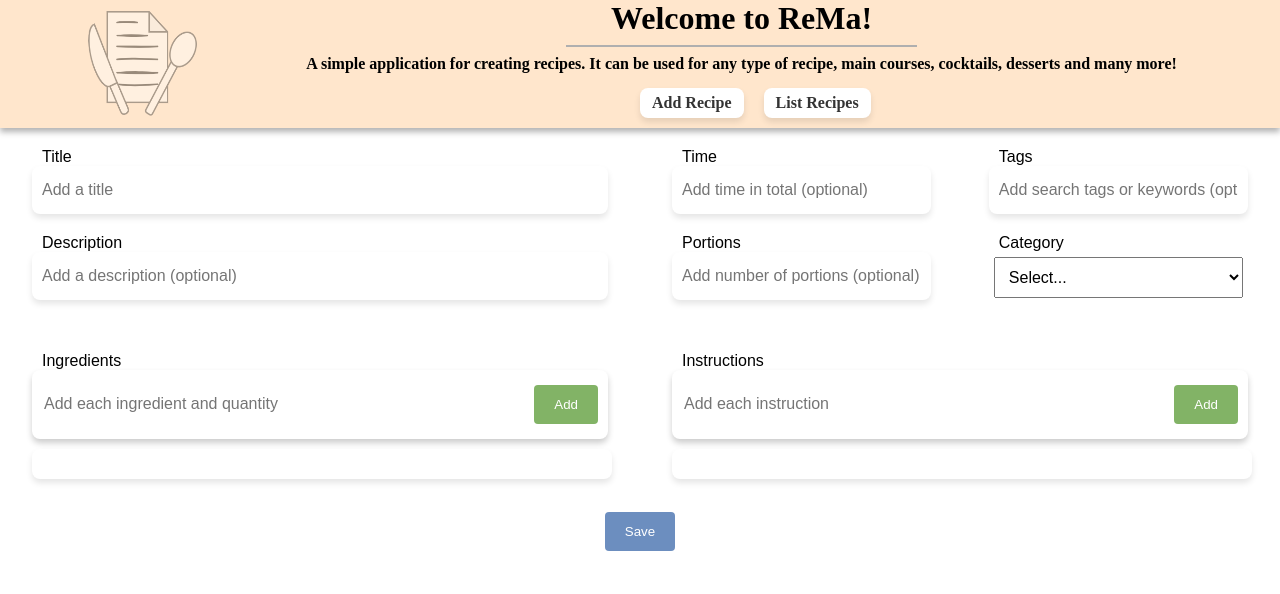
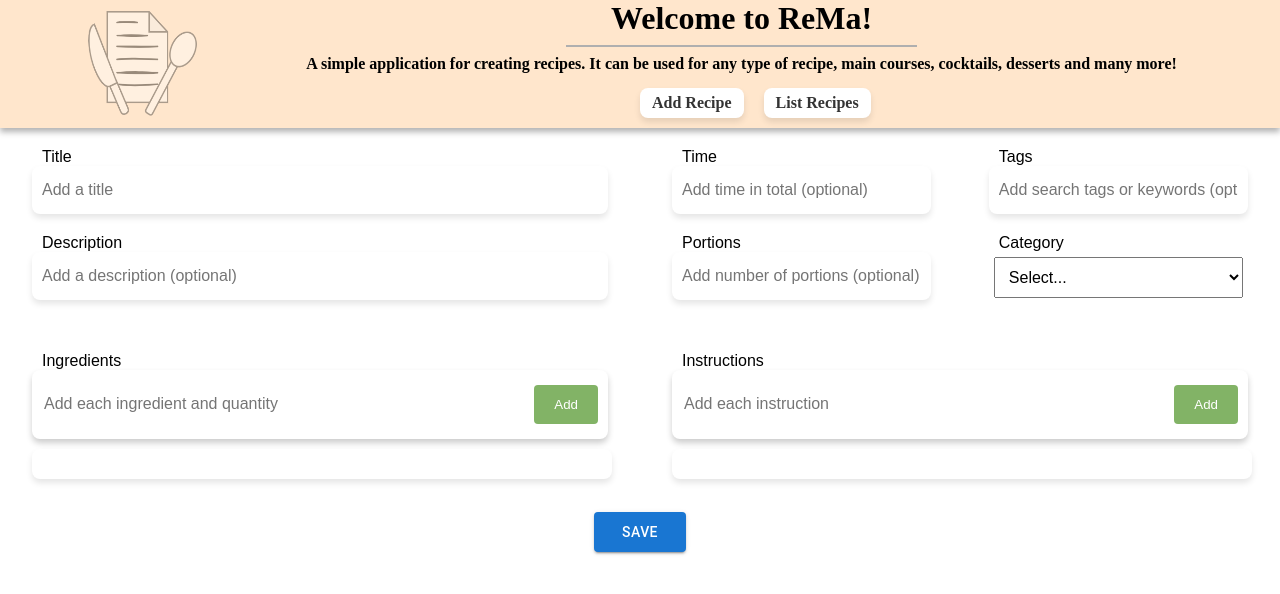
Before and after one commit to ktzanak/rema, a React (Vite) app in the folder rema-frontend/: page /add in a window 1280 px wide. Shown: the top 594 px of the page. Built offline with nearby package versions, Linux system fonts and the light colour scheme.

Commit message:
make use of the Button from MUI instead

```diff
--- a/rema-frontend/src/components/AddRecipe.jsx
+++ b/rema-frontend/src/components/AddRecipe.jsx
@@ -6,6 +6,7 @@ import IngredientsList from "./IngredientsList";
 import InstructionsList from "./InstructionsList";
 import RecipeInfo from "./RecipeInfo";
 import styles from "../css/addrecipe.module.css";
+import Button from "@mui/material/Button";
 
 export default function AddRecipe() {
   const [saveStatus, setSaveStatus] = useState({ message: "", type: "" });
@@ -139,9 +140,18 @@ export default function AddRecipe() {
       </Row>
       <Row className={styles.inputcontainerbutton}>
         <Col className={styles.ingredientsinstructionsbutton}>
-          <button onClick={saveRecipe} className={styles.modernbuttonsave}>
+          <Button
+            variant="contained"
+            color="primary"
+            onClick={saveRecipe}
+            sx={{
+              paddingX: 3.5,
+              paddingY: 1,
+              borderRadius: 1,
+            }}
+          >
             Save
-          </button>
+          </Button>
         </Col>
       </Row>
     </Container>
```
